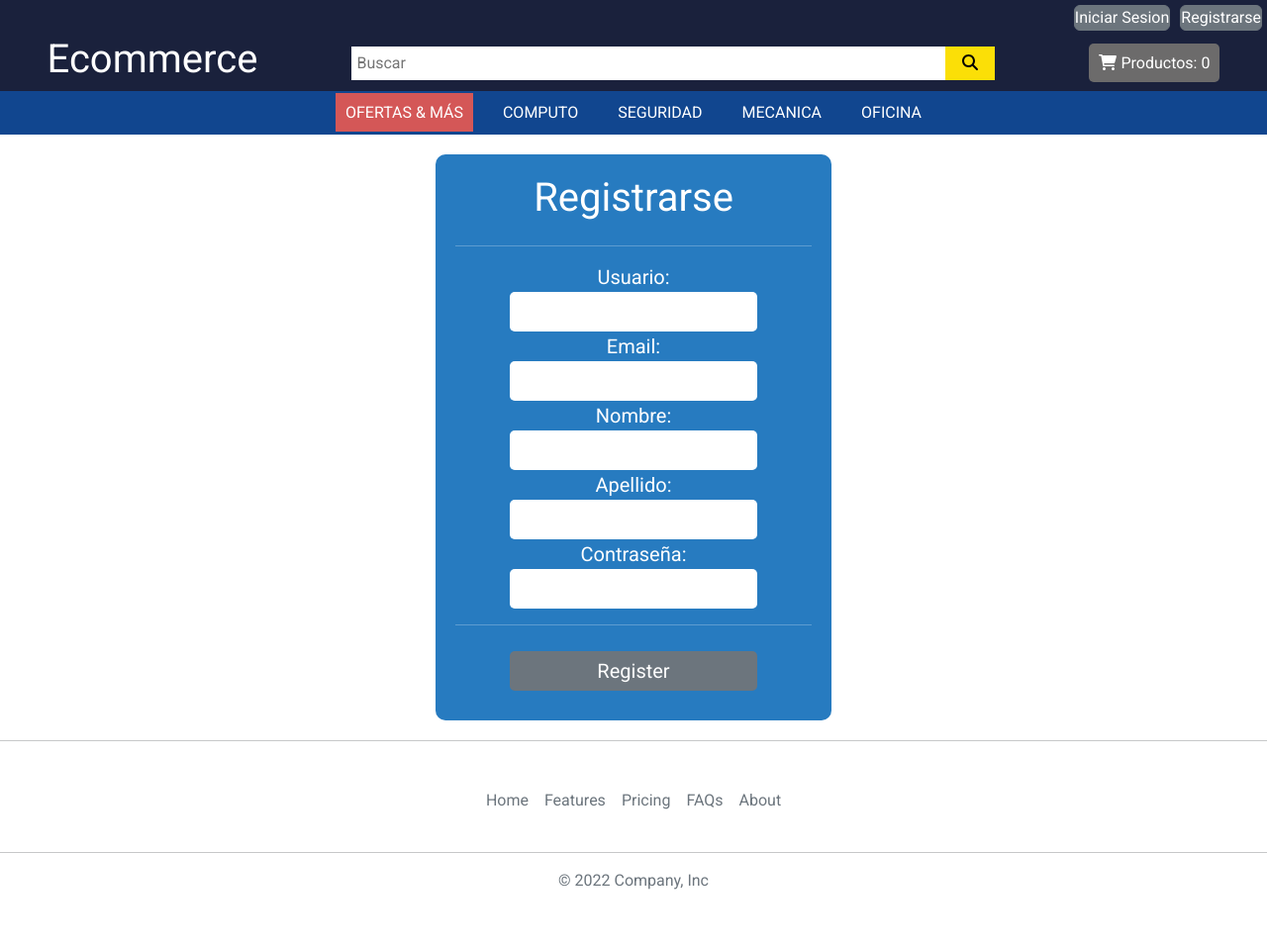
After one commit to Myster-Link/tienda_online, a Django app: page /accounts/register in a window 1280 px wide. The commit adds this page. Shown: the whole page at 99% size. Run offline with Django 4.2, Linux system fonts and the light colour scheme; some libraries are stand-ins or nearby versions.

Commit message:
Login y register terminados

```diff
--- a/Tienda_Online/settings.py
+++ b/Tienda_Online/settings.py
@@ -132,3 +132,9 @@ MEDIA_ROOT = BASE_DIR / 'media'
 # https://docs.djangoproject.com/en/4.1/ref/settings/#default-auto-field
 
 DEFAULT_AUTO_FIELD = 'django.db.models.BigAutoField'
+
+LOGIN_REDIRECT_URL = '/'
+
+LOGIN_URL = 'accounts/login/'
+
+LOGOUT_REDIRECT_URL = '/'
--- a/Tienda_Online/urls.py
+++ b/Tienda_Online/urls.py
@@ -17,10 +17,14 @@ from django.contrib import admin
 from django.urls import path, include
 from django.conf import settings
 from django.conf.urls.static import static
+from django.contrib.auth import views
 
 urlpatterns = [
     path('admin/', admin.site.urls),
-    path('', include('tienda.urls'))
+    path('accounts/login', views.LoginView.as_view(), name='login'),
+    path('accounts/logout', views.LogoutView.as_view(), name='logout'),
+    path('accounts/register', include('login.urls')),
+    path('', include('tienda.urls')),
 ]
 # Esto es para agregar una ruta para mostrar las imagenes
 urlpatterns += static(settings.MEDIA_URL, document_root=settings.MEDIA_ROOT)
--- a/Tienda_OnlineApp/static/Tienda_OnlineApp/css/plantilla_home/plantilla_home.css
+++ b/Tienda_OnlineApp/static/Tienda_OnlineApp/css/plantilla_home/plantilla_home.css
@@ -4,6 +4,15 @@
   font-family: "Roboto", sans-serif;
 }
 /* -----------HEADER----------- */
+.p_usuario {
+  color: #fff;
+}
+.li_perfil{
+  margin: 5px 20px 0 0 ;
+}
+.btn_cuenta{
+  padding: 0  20px;
+}
 .ul_login {
   display: flex;
   list-style: none;
--- a/Tienda_OnlineApp/templates/Tienda_OnlineApp/plantilla_home.html
+++ b/Tienda_OnlineApp/templates/Tienda_OnlineApp/plantilla_home.html
@@ -40,15 +40,36 @@
 
         <div>
             <ul class="ul_login">
+
+                {% if request.user.is_authenticated %}
+
+                <li class="li_perfil">
+                    <p class="p_usuario ">Usuario: {{request.user.username}}</p>
+                </li>
+
+                <li class="li_perfil">
+                    <div class="dropdown">
+                        <button class="btn btn-secondary dropdown-toggle btn_cuenta" btn_cuenta type="button" data-bs-toggle="dropdown"
+                            aria-expanded="false">
+                            Mi Cuenta
+                        </button>
+                        <ul class="dropdown-menu">
+                            <li><a class="dropdown-item" href="#"><i class="fa-solid fa-user"></i> Perfil</a></li>
+                            <li><a class="dropdown-item" href="{% url 'logout' %}"><i class="fa-solid fa-right-from-bracket"></i> Cerrar Sesion</a></li>
+                        </ul>
+                    </div>
+                </li>
+
+                {% else %}
+
                 <li>
-                    <button type="button" class="btn btn-secondary btn_login">Iniciar Sesion</button>
+                    <a href="{% url 'login' %}" class="btn btn-secondary btn_login">Iniciar Sesion</a>
                 </li>
                 <li>
-                    <button type="button" class="btn btn-secondary btn_login">Registrarse</button>
+                    <a href="{% url 'register' %}" class="btn btn-secondary btn_login">Registrarse</a>
                 </li>
-                <li>
-                    <a href="#" class="btn btn-secondary btn_login">Saber Mas</a>
-                </li>
+
+                {% endif %}
             </ul>
         </div>
 
--- /dev/null
+++ b/login/static/Login/css/register.css
@@ -0,0 +1,30 @@
+.form_register{
+    background: #277BC0;
+    color: #fff;
+    display: flex;
+    flex-wrap: wrap;
+    flex-direction: column;
+    width: 400px;
+    margin: 20px auto;
+    padding: 20px;
+    text-align: center;
+    border-radius: 10px;
+}
+.form_register h2{
+    font-size: 40px;
+}
+.form_register input{
+    width: 250px;
+    padding: 5px;
+    border-radius: 5px;
+    border: none;
+    font-size: 20px
+}
+.form_register button{
+    width: 250px;
+    margin: 10px;
+    font-size: 20px;
+}
+.form_register label{
+    font-size: 20px;
+}
--- /dev/null
+++ b/login/templates/registration/register.html
@@ -0,0 +1,57 @@
+{% extends 'Tienda_OnlineApp/plantilla_home.html' %}
+
+{% load static %}
+
+{% block estilos %}
+<link rel="stylesheet" href="{% static 'Login/css/register.css' %}">
+{% endblock %}
+
+{% block main %}
+
+<form action="" method="POST" class="form_register">
+
+    {% csrf_token %}
+
+    <h2>Registrarse</h2>
+    <hr>
+
+    <div>
+        <label for="id_usuario">Usuario:</label>
+        <br>
+        <input type="text" name="username" id="id_usuario">
+    </div>
+
+    <div>
+        <label for="id_email">Email:</label>
+        <br>
+        <input type="text" name="email" id="id_email">
+    </div>
+
+    <div>
+        <label for="id_first_name">Nombre:</label>
+        <br>
+        <input type="text" name="first_name" id="id_first_name">
+    </div>
+
+    <div>
+        <label for="id_last_name">Apellido:</label>
+        <br>
+        <input type="text" name="last_name" id="id_last_name">
+    </div>
+
+    <div>
+        <label for="id_password">Contraseña:</label>
+        <br>
+        <input type="password" name="password" id="id_password">
+    </div>
+
+    <hr>
+
+    <div>
+        <input type="submit" class="btn btn-secondary" value="Register" style="margin:10px;">
+    </div>
+
+</form>
+
+
+{% endblock %}
--- /dev/null
+++ b/login/urls.py
@@ -0,0 +1,7 @@
+from django.urls import path
+from .views import register
+
+
+urlpatterns = [
+    path('', register, name='register')
+]
--- a/login/views.py
+++ b/login/views.py
@@ -1,3 +1,23 @@
-from django.shortcuts import render
+from django.shortcuts import render, redirect
+from django.contrib.auth.models import User
 
 # Create your views here.
+
+
+def register(request):
+
+    if request.method == 'POST':
+        username = request.POST['username']
+        email = request.POST['email']
+        nombre = request.POST['first_name']
+        apellido = request.POST['last_name']
+        password = request.POST['password']
+
+        user = User.objects.create_user(username, email, password)
+        user.first_name = nombre
+        user.last_name = apellido
+        user.save()
+
+        return redirect('login')
+
+    return render(request, 'registration/register.html')
```
Also changed, not shown: login/static/Login/css/login.css (added, +30 -0 lines), login/templates/registration/login.html (added, +39 -0 lines), tienda/templates/Tienda/paginator.html (added, +46 -0 lines), tienda/templates/Tienda/tienda.html (+3 -14 lines), tienda/views.py (+18 -2 lines), media/tienda/LogoLinkwell.png (added), media/tienda/Logo_AutoServicio.jpg (added), media/tienda/java.jpg (added).
